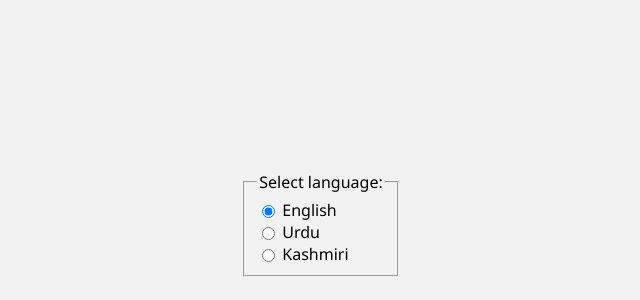
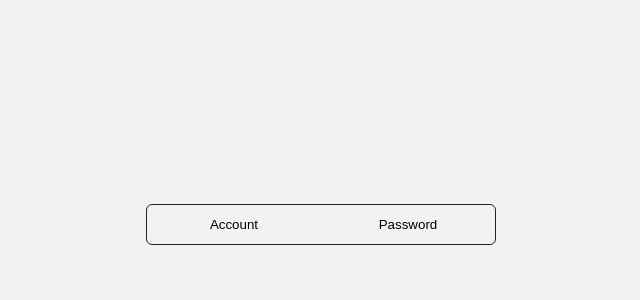
Before and after one commit to eha49/compies, a React (Vite) app: page / in a window 1280 px wide. Shown: the part 176-476 px from the top of the page, without its empty margins (319-959 px from the left). Built offline with nearby package versions, Linux system fonts and the light colour scheme.

Commit message:
initial logic for tabs component

```diff
--- a/src/App.jsx
+++ b/src/App.jsx
@@ -2,7 +2,8 @@
 // import { AnimatePresence } from "framer-motion";
 // import LoginForm from "./components/Modal/LoginForm";
 // import Modal from "./components/Modal/Modal";
-import RadioGroup from "./components/RadioGroup/RadioGroup";
+// import RadioGroup from "./components/RadioGroup/RadioGroup";
+import Tabs from "./components/Tabs/Tabs";
 import { styled, createGlobalStyle } from "styled-components";
 import { COLORS, VALID_LANGUAGES } from "./components/constants";
 
@@ -23,11 +24,17 @@ function App() {
           </Modal>
         )}
       </AnimatePresence> */}
-      <RadioGroup
+      {/* <RadioGroup
         groupTitle="Select language"
         groupItems={VALID_LANGUAGES}
         itemName="current-language"
-      />
+      /> */}
+      <Tabs>
+        <Tabs.List>
+          <Tabs.Trigger>Account</Tabs.Trigger>
+          <Tabs.Trigger>Password</Tabs.Trigger>
+        </Tabs.List>
+      </Tabs>
       <GlobalStyles />
     </>
   );
--- /dev/null
+++ b/src/components/Tabs/Tabs.jsx
@@ -0,0 +1,48 @@
+// import React from "react";
+import styled from "styled-components";
+import { COLORS } from "../constants";
+
+function Tabs({ children }) {
+  return <Wrapper>{children}</Wrapper>;
+}
+
+function List({ children }) {
+  return <TabList>{children}</TabList>;
+}
+
+function Trigger({ children }) {
+  return <Button>{children}</Button>;
+}
+
+function Content({ children }) {
+  return <TabContent>{children}</TabContent>;
+}
+
+const Wrapper = styled.div`
+  width: 350px;
+  max-width: 100%;
+  border: 1px solid ${COLORS.dark};
+  border-radius: 6px;
+`;
+
+const TabList = styled.div`
+  display: flex;
+`;
+
+const Button = styled.button`
+  border: none;
+  background: transparent;
+  padding: 12px 18px;
+
+  ${TabList} & {
+    flex: 1;
+  }
+`;
+
+const TabContent = styled.div``;
+
+Tabs.List = List;
+Tabs.Trigger = Trigger;
+Tabs.Content = Content;
+
+export default Tabs;
```
